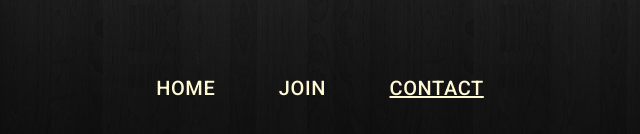
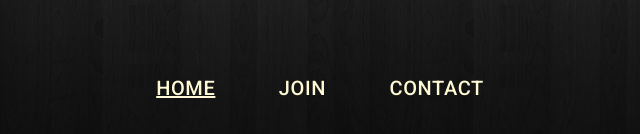
Before and after one commit to GearheadsAndGamers/gearheadsandgamers.com, a plain HTML site: page index.html in a window 1280 px wide. Shown: the part 663-797 px from the top of the page, 316-956 px from the left. Drawn offline with Linux system fonts and the light colour scheme.

Commit message:
STR8 PEBKAC

```diff
--- a/index.html
+++ b/index.html
@@ -40,11 +40,11 @@
     </div>
 
     <div class="nav">
-        <a href="https://gearheadsandgamers.com" title="Home">Home</a>
+        <a href="https://gearheadsandgamers.com" title="Home"><u>Home</u></a>
         <span class="pad"></span>
         <a href="https://discord.gg/ZuRube6" target="_blank" title="Join our Community!">Join</a>
         <span class="pad"></span>
-        <a href="https://gearheadsandgamers.com/contact" target="_blank" title="Contact Us"><u>Contact</u></a>
+        <a href="https://gearheadsandgamers.com/contact" title="Contact Us">Contact</a>
     </div>
   </div>
 
```
